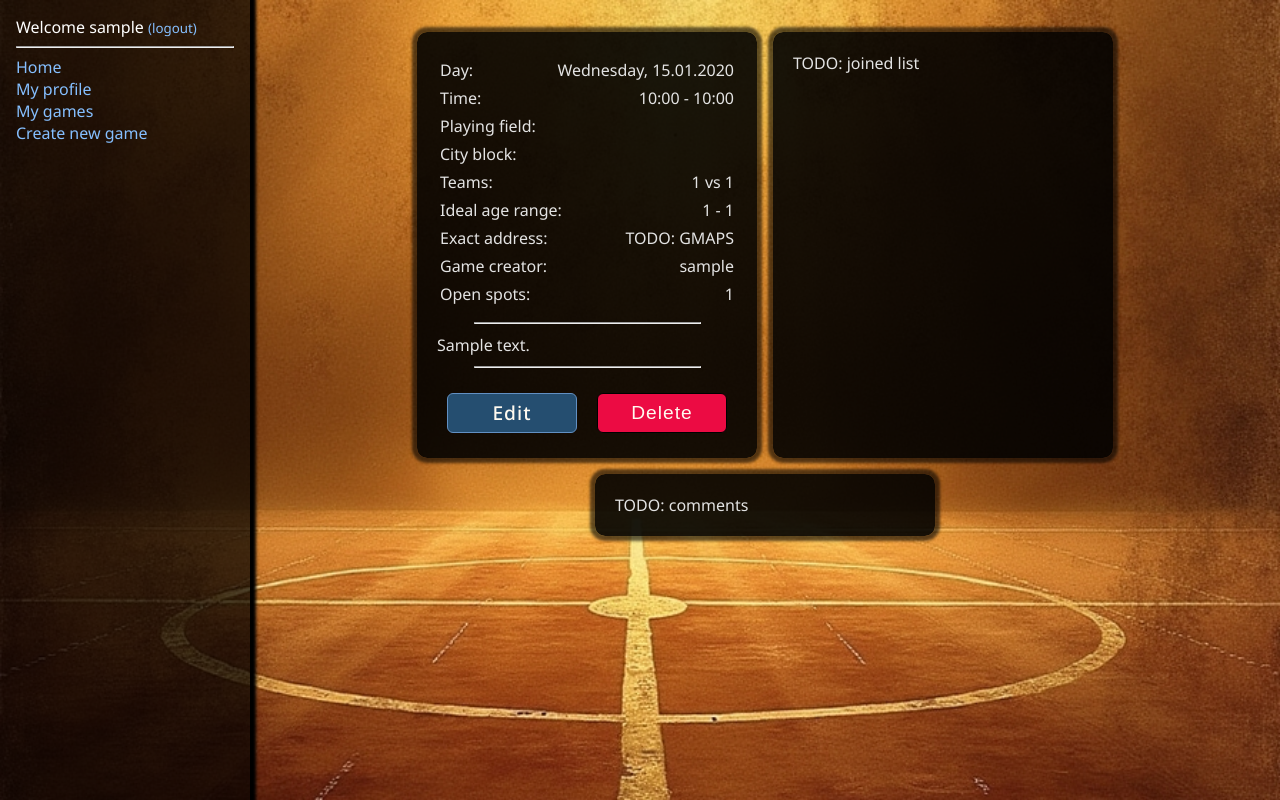
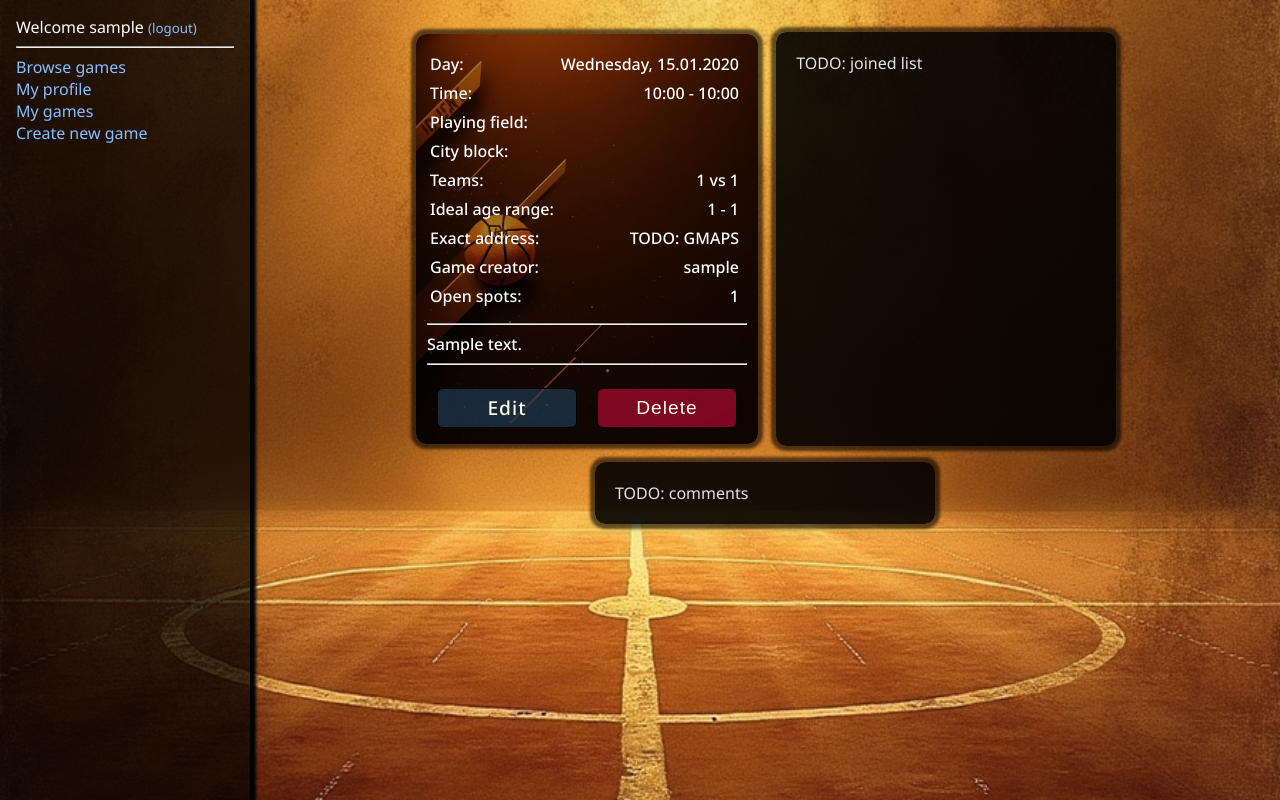
Before and after one commit to CorDamir/zagreballer, a Django app: page /game-info/1 in a window 1280 px wide. Run offline with Django 4.2, Linux system fonts and the light colour scheme; the visitor is signed in with stand-in values (Sample User, id 1); data comes from the database, SQL or seed files in the repository; tables that the repository leaves empty hold one stand-in row (values such as "Sample post"); data that the repository does not hold is empty.

Commit message:
adjust styling

```diff
--- a/games_display/templates/game-info.html
+++ b/games_display/templates/game-info.html
@@ -9,7 +9,7 @@
 {% extends "index.html" %}
 
 {% block main %}
-<div class="detail-card">
+<div id="info-card" class="game-card">
     <table>
         <tbody>
             <tr>
--- a/static/assets/css/style.css
+++ b/static/assets/css/style.css
@@ -105,6 +124,8 @@ body {
 
 /* MENU AND OPTIONS */
 #menu-options {
+    position: fixed;
+    height: 100%;
     grid-area: 1 / 1 / span 4 / span 1;
     background-color: rgba(0,0,0, 0.7);
     box-shadow: 1px 0 3px 5px black;
@@ -143,7 +164,7 @@ body {
     font-weight: 300;
     user-select: none;
     min-width: 280px;
-    max-width: 380px;
+    max-width: 320px;
     flex: 1 1;
     border-radius: 10px;
     background: url('../images/simple-background.jpeg') no-repeat center 90%;
@@ -154,6 +175,7 @@ body {
     cursor: pointer;
     transition: all 0.5s;
     height: auto;
+    box-shadow: 0 0 3px 5px rgba(0, 0, 0, 0.6);
 }
 
 .game-card table {
@@ -183,6 +205,15 @@ body {
 }
 
 /* GAME DETAILS SECTION */
+#info-card{
+    background-position: center bottom;
+    font-weight: 500;
+}
+#info-card:hover {
+    transform: none;
+    filter: none;
+}
+
 .detail-card {
     background: rgba(0, 0, 0, 0.9);
     color: var(--menu);
@@ -225,7 +256,7 @@ body {
 .button-temp {
     margin: 5px 10px;
     color: var(--whitish);
-    background: var(--catch);
+    background: rgba(37, 78, 112, 0.5);
     font-size: 1.2rem;
     font-weight: 500;
     cursor: pointer;
@@ -234,7 +265,7 @@ body {
     padding: 0 15px;
     height: 40px;
     width: 50%;
-    border: 1px solid var(--accent);
+    border: 1px solid black;
     border-radius: 6px;
     outline: none;
     letter-spacing: 1px;
@@ -246,7 +277,7 @@ body {
 }
 
 .button-temp.red {
-    background-color: var(--reddish);
+    background-color: rgba(236, 11, 67, 0.5);
     border-color: black;
 }
 
--- a/templates/index.html
+++ b/templates/index.html
@@ -15,10 +15,10 @@
 <body>
     <div id="modal-container" class="hidden">
         <div class="modal-element">
-            <h2>Are you sure?</h2>
+            <h2>Do you wish to proceed?</h2>
             <div>
                 <input type="button" class="button-temp" value="Yes" id="yes">
-                <input type="button" class="button-temp" value="No" id="no">
+                <input type="button" class="button-temp" value="Cancel" id="no">
             </div>
         </div>
     </div>
@@ -46,7 +46,7 @@
                     Welcome {{ user.username }} <a href="{% url 'logout_handler' %}"><small>(logout)</small></a>
                     <hr>
                     <nav>
-                        <a href="{% url 'index' %}">Home</a>
+                        <a href="{% url 'index' %}">Browse games</a>
                         <br>
                         <a href="{% url 'my_profile' user.username %}">My profile</a>
                         <br>
--- a/user_accounts/templates/my-profile.html
+++ b/user_accounts/templates/my-profile.html
@@ -34,7 +34,7 @@
                 </fieldset>
 
                 <div id="data-edit-buttons">
-                    <input type="button" class="button modal-activator" value="Save change">
+                    <input type="button" class="button modal-activator" value="Save">
                     <input type="reset" class="button">
                 </div>
             </form>
```
Also changed, not shown: other parts of static/assets/css/style.css (+28 -9 lines).
